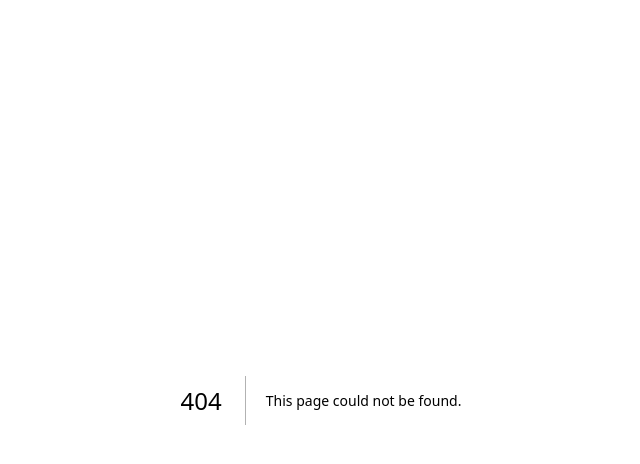
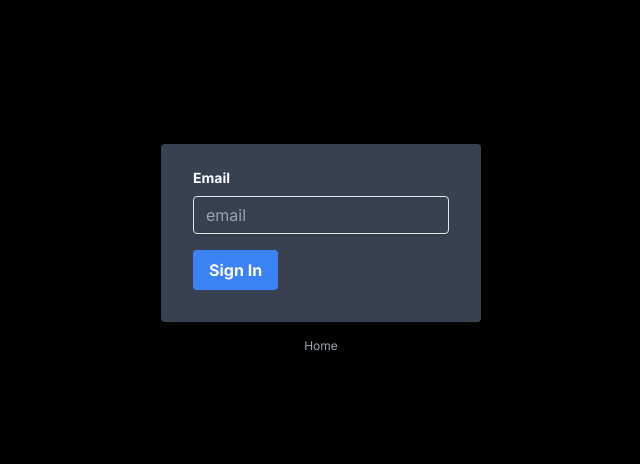
Before and after one commit to AbhayKrSing/appwrite-nextJS, a Next.js app: page /login/forgotpassword in a window 1280 px wide. Before the commit this address had no page. Shown: the top 464 px of the page, without its empty margins (319-959 px from the left). Built offline with nearby package versions, Linux system fonts and the light colour scheme.

Commit message:
forgot password page made

```diff
--- /dev/null
+++ b/src/app/login/forgotpassword/page.tsx
@@ -0,0 +1,55 @@
+"use client";
+import Link from "next/link";
+import { useRef } from "react";
+import { Toaster } from "react-hot-toast";
+
+const page = () => {
+  const emailref = useRef(null);
+  const submitform = () => {};
+
+  return (
+    <div className="w-full max-w-xs mx-auto">
+      <br />
+      <br />
+      <br />
+      <br />
+      <br />
+      <br />
+      <form
+        className="bg-gray-700 shadow-lg rounded px-8 pt-6 pb-8 mb-4"
+        onSubmit={submitform}
+      >
+        <div className="mb-4">
+          <label
+            className="block text-white text-sm font-bold mb-2"
+            htmlFor="Name"
+          >
+            Email
+          </label>
+          <input
+            className="shadow appearance-none border rounded w-full py-2 px-3 text-white leading-tight focus:outline-none focus:ring-4 focus:ring-blue-500"
+            id="email"
+            type="text"
+            placeholder="email"
+            name="email"
+            ref={emailref}
+          />
+        </div>
+        <div className="flex items-center justify-between">
+          <button
+            className="bg-blue-500 hover:bg-blue-700 text-white font-bold py-2 px-4 rounded focus:outline-none focus:ring-4 focus:ring-blue-500"
+            type="submit"
+          >
+            Sign In
+          </button>
+        </div>
+      </form>
+      <p className="text-center text-gray-400 text-xs">
+        <Link href={"/"}>Home</Link>
+      </p>
+      <Toaster />
+    </div>
+  );
+};
+
+export default page;
--- a/src/app/login/page.tsx
+++ b/src/app/login/page.tsx
@@ -84,7 +84,7 @@ const Loginpage = () => {
           </button>
           <a
             className="inline-block align-baseline font-bold text-sm text-blue-300 hover:text-blue-500"
-            href="#"
+            href="/login/forgotpassword"
           >
             Forgot Password?
           </a>
```
